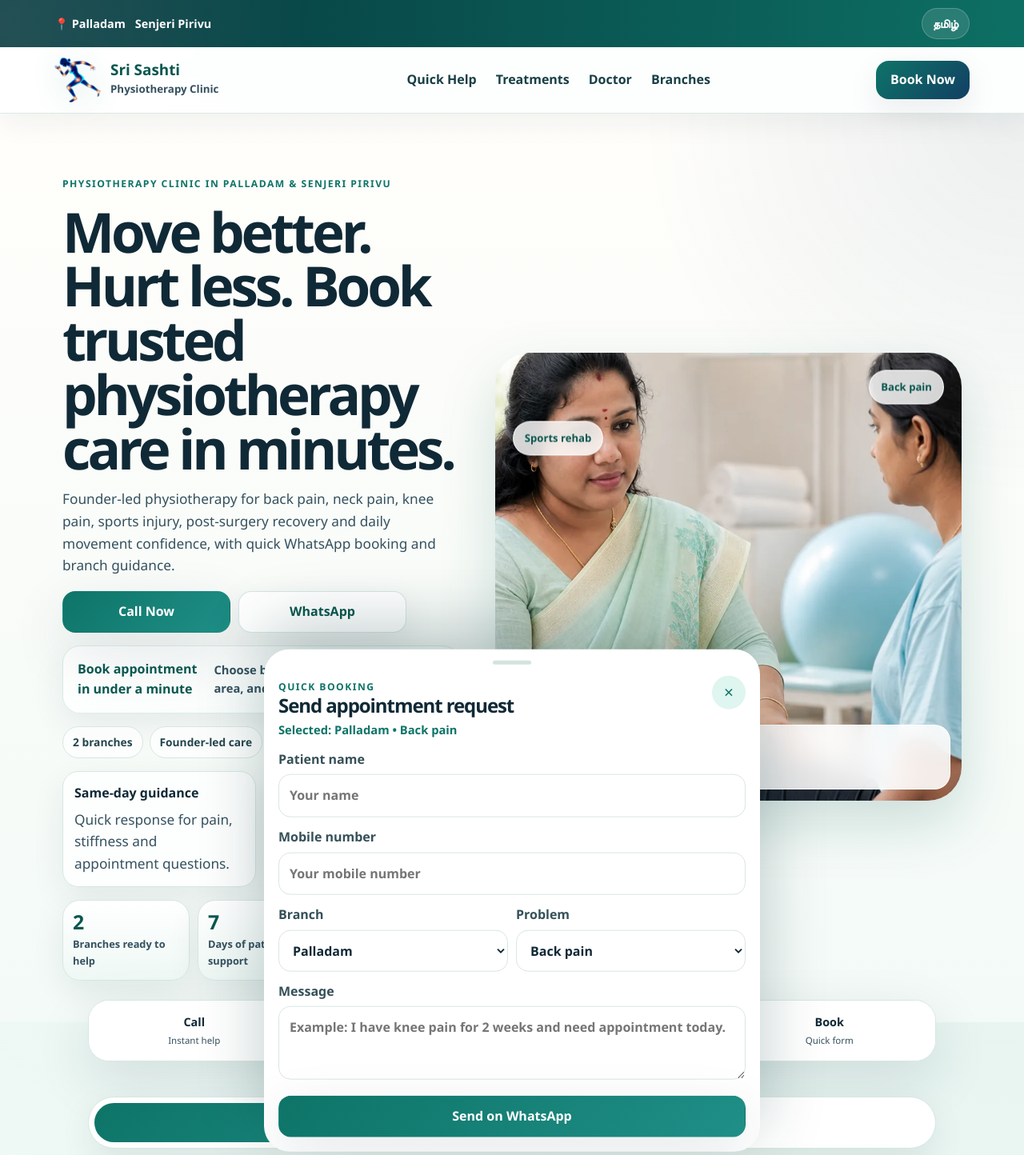
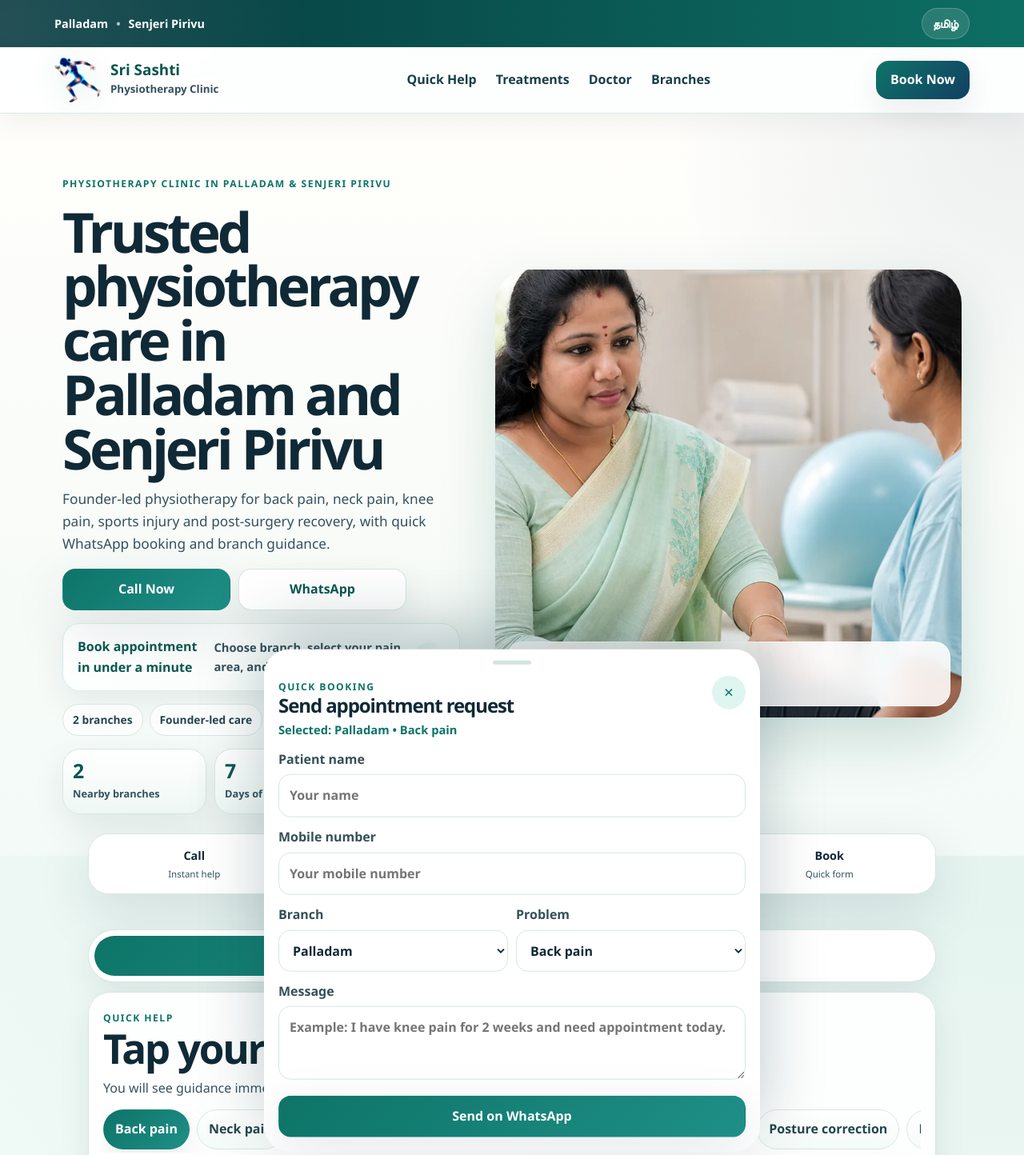
Before and after one commit to venkatbangla-boop/srisashti, a website: page index.html in a window 1280 px wide. Shown: the top 1444 px of the page at 80% size. Drawn offline with Linux system fonts and the light colour scheme.

Commit message:
Simplify hero messaging and layout

```diff
--- a/assets/css/styles.css
+++ b/assets/css/styles.css
@@ -59,10 +59,14 @@ button,input,select,textarea{font:inherit}
   margin:auto;
   display:flex;
   align-items:center;
-  gap:12px;
+  gap:10px;
   padding:10px 18px;
   font-weight:800;
   font-size:.9rem;
+}
+.topline-divider{
+  opacity:.66;
+  font-weight:700;
 }
 .language-toggle{
   margin-left:auto;
@@ -186,7 +190,7 @@ h3{margin:.2rem 0;letter-spacing:-.02em}
 .hero-copy p{
   font-size:1.02rem;
   margin:0 0 18px;
-  max-width:640px;
+  max-width:600px;
 }
 .hero-actions{
   display:grid;
@@ -267,23 +271,9 @@ h3{margin:.2rem 0;letter-spacing:-.02em}
   color:#24464d;
   font-size:.86rem;
 }
-.hero-highlights{
-  display:grid;
-  gap:12px;
-  margin-top:16px;
-}
-.highlight-card{
-  background:rgba(255,255,255,.82);
-  border:1px solid var(--line);
-  border-radius:20px;
-  padding:14px;
-  box-shadow:var(--shadow-soft);
-}
-.highlight-card strong{display:block;font-size:1rem;color:var(--ink)}
-.highlight-card p{margin:6px 0 0;font-size:.92rem}
 .hero-stats{
   display:grid;
-  grid-template-columns:repeat(3,1fr);
+  grid-template-columns:repeat(2,minmax(0,180px));
   gap:10px;
   margin-top:16px;
 }
@@ -333,22 +323,6 @@ h3{margin:.2rem 0;letter-spacing:-.02em}
   object-fit:cover;
   object-position:center;
 }
-.hero-orbit{
-  position:absolute;
-  z-index:2;
-  background:rgba(255,255,255,.82);
-  border:1px solid rgba(255,255,255,.9);
-  color:var(--green-strong);
-  padding:10px 14px;
-  border-radius:999px;
-  font-size:.82rem;
-  font-weight:900;
-  box-shadow:var(--shadow-soft);
-  backdrop-filter:blur(12px);
-  animation:floatSoft 5.5s ease-in-out infinite;
-}
-.hero-orbit-one{top:18px;right:16px}
-.hero-orbit-two{top:72px;left:16px;animation-delay:-2s}
 .doctor-badge{
   position:absolute;
   left:14px;
@@ -893,11 +867,8 @@ h3{margin:.2rem 0;letter-spacing:-.02em}
     font-size:1rem;
     max-width:620px;
   }
-  .hero-highlights{grid-template-columns:1fr 1fr}
   .hero-media{border-radius:42px;min-height:560px}
   .hero-media img{height:560px}
-  .hero-orbit-one{top:22px;right:22px}
-  .hero-orbit-two{top:90px;left:22px}
   .quick-zone{margin:-28px auto 0}
   .quick-result{grid-template-columns:1fr auto;align-items:center}
   .section{padding:88px clamp(28px,6vw,88px)}
--- a/index.html
+++ b/index.html
@@ -65,9 +65,10 @@
   <a href="#main" class="skip">Skip to content</a>
 
   <header class="site-header">
-    <div class="topline">
+      <div class="topline">
       <div class="topline-inner">
-        <span data-en="📍 Palladam" data-ta="📍 பல்லடம்">📍 Palladam</span>
+        <span data-en="Palladam" data-ta="பல்லடம்">Palladam</span>
+        <span class="topline-divider" aria-hidden="true">•</span>
         <span data-en="Senjeri Pirivu" data-ta="செஞ்சேரி பிரிவு">Senjeri Pirivu</span>
         <button type="button" class="language-toggle" id="languageToggle" data-en="தமிழ்" data-ta="English">தமிழ்</button>
       </div>
@@ -104,8 +105,8 @@
       <div class="hero-inner">
         <div class="hero-copy">
           <span class="eyebrow" data-en="Physiotherapy clinic in Palladam & Senjeri Pirivu" data-ta="பல்லடம் & செஞ்சேரி பிரிவில் பிசியோதெரபி கிளினிக்">Physiotherapy clinic in Palladam & Senjeri Pirivu</span>
-          <h1 data-en="Move better. Hurt less. Book trusted physiotherapy care in minutes." data-ta="சுலபமாக நகருங்கள். வலி குறையட்டும். நம்பகமான பிசியோதெரபியை சில நிமிடங்களில் பதிவு செய்யுங்கள்.">Move better. Hurt less. Book trusted physiotherapy care in minutes.</h1>
-          <p data-en="Founder-led physiotherapy for back pain, neck pain, knee pain, sports injury, post-surgery recovery and daily movement confidence, with quick WhatsApp booking and branch guidance." data-ta="முதுகு வலி, கழுத்து வலி, முழங்கால் வலி, sports injury, surgery பின் மீட்பு மற்றும் தினசரி இயக்க நம்பிக்கைக்கான founder-led physiotherapy, WhatsApp மூலம் விரைவு booking மற்றும் branch guidance உடன்.">Founder-led physiotherapy for back pain, neck pain, knee pain, sports injury, post-surgery recovery and daily movement confidence, with quick WhatsApp booking and branch guidance.</p>
+          <h1 data-en="Trusted physiotherapy care in Palladam and Senjeri Pirivu" data-ta="பல்லடம் மற்றும் செஞ்சேரி பிரிவில் நம்பகமான பிசியோதெரபி பராமரிப்பு">Trusted physiotherapy care in Palladam and Senjeri Pirivu</h1>
+          <p data-en="Founder-led physiotherapy for back pain, neck pain, knee pain, sports injury and post-surgery recovery, with quick WhatsApp booking and branch guidance." data-ta="முதுகு வலி, கழுத்து வலி, முழங்கால் வலி, sports injury மற்றும் surgery பின் மீட்பிற்கான founder-led physiotherapy, WhatsApp மூலம் விரைவு booking மற்றும் branch guidance உடன்.">Founder-led physiotherapy for back pain, neck pain, knee pain, sports injury and post-surgery recovery, with quick WhatsApp booking and branch guidance.</p>
 
           <div class="hero-actions">
             <a class="btn primary" data-track="call_palladam_hero" href="tel:+917845707427" data-en="Call Now" data-ta="இப்போது அழைக்க">Call Now</a>
@@ -123,37 +124,20 @@
             <span data-en="WhatsApp booking" data-ta="WhatsApp பதிவு">WhatsApp booking</span>
           </div>
 
-          <div class="hero-highlights">
-            <article class="highlight-card">
-              <strong data-en="Same-day guidance" data-ta="அதே நாளில் வழிகாட்டுதல்">Same-day guidance</strong>
-              <p data-en="Quick response for pain, stiffness and appointment questions." data-ta="வலி, stiffness மற்றும் appointment கேள்விகளுக்கு விரைவு பதில்.">Quick response for pain, stiffness and appointment questions.</p>
-            </article>
-            <article class="highlight-card">
-              <strong data-en="Real rehab support" data-ta="உண்மையான மறுவாழ்வு ஆதரவு">Real rehab support</strong>
-              <p data-en="Assessment, treatment and exercise planning for lasting recovery." data-ta="நீண்டகால மீட்பிற்கான assessment, treatment மற்றும் exercise planning.">Assessment, treatment and exercise planning for lasting recovery.</p>
-            </article>
-          </div>
-
           <div class="hero-stats" aria-label="Clinic highlights">
             <div class="stat-card">
               <strong data-count="2">2</strong>
-              <span data-en="Branches ready to help" data-ta="உதவ தயாரான கிளைகள்">Branches ready to help</span>
+              <span data-en="Nearby branches" data-ta="அருகிலுள்ள கிளைகள்">Nearby branches</span>
             </div>
             <div class="stat-card">
               <strong data-count="7">7</strong>
-              <span data-en="Days of patient support" data-ta="நோயாளர் ஆதரவு நாட்கள்">Days of patient support</span>
-            </div>
-            <div class="stat-card">
-              <strong data-count="30">30</strong>
-              <span data-en="Seconds to start booking" data-ta="Booking தொடங்க விநாடிகள்">Seconds to start booking</span>
+              <span data-en="Days of support" data-ta="ஆதரவு நாட்கள்">Days of support</span>
             </div>
           </div>
         </div>
 
         <div class="hero-media">
           <img src="assets/images/hero-wide.webp" alt="Physiotherapy consultation at Sri Sashti Physiotherapy Clinic in Palladam" width="1280" height="860">
-          <div class="hero-orbit hero-orbit-one">Back pain</div>
-          <div class="hero-orbit hero-orbit-two">Sports rehab</div>
           <div class="doctor-badge">
             <b>Dr. Saranya Rajanallasivam</b>
             <small data-en="Founder-led, patient-first physiotherapy care" data-ta="Founder-led, patient-first physiotherapy care">Founder-led, patient-first physiotherapy care</small>
```
